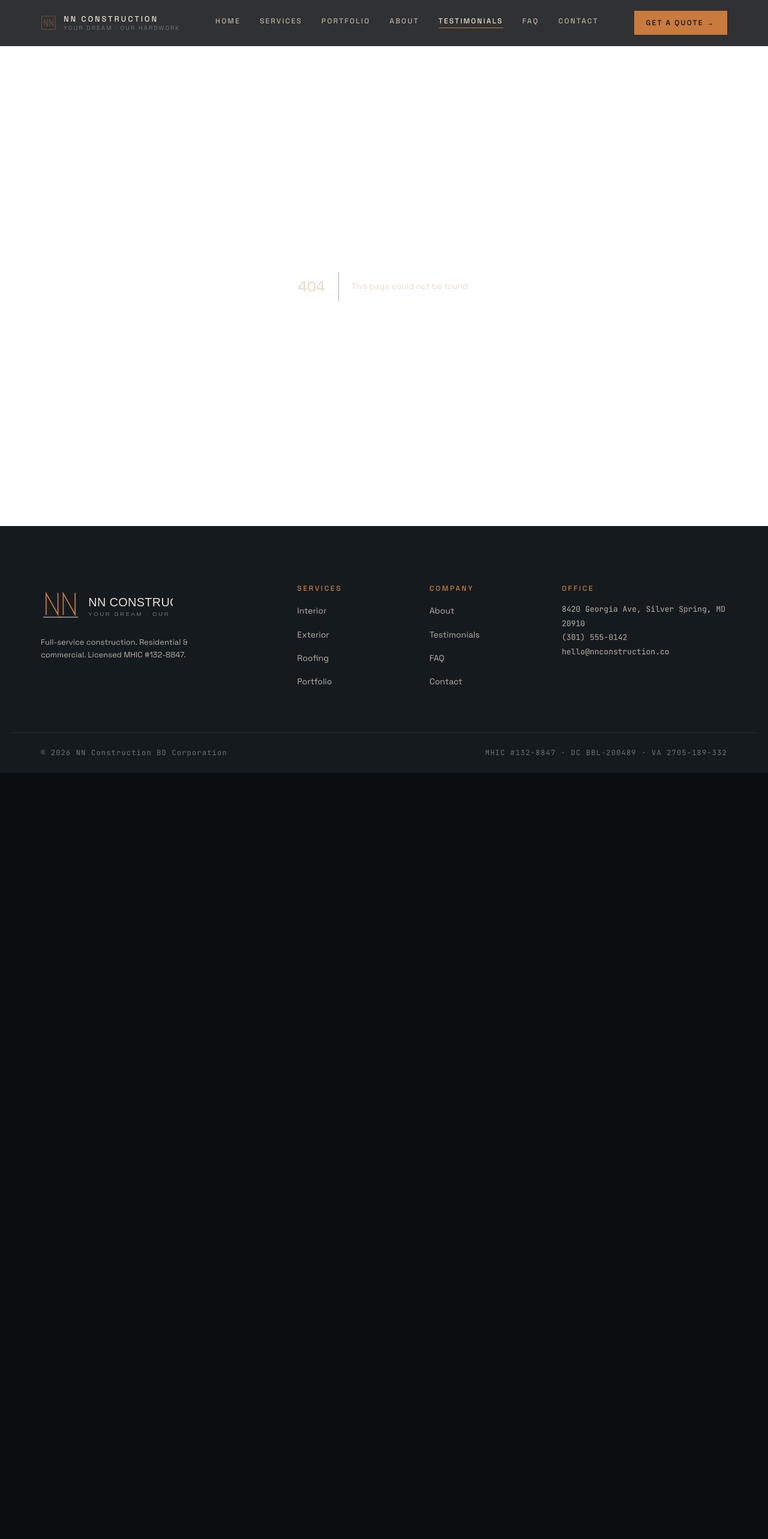
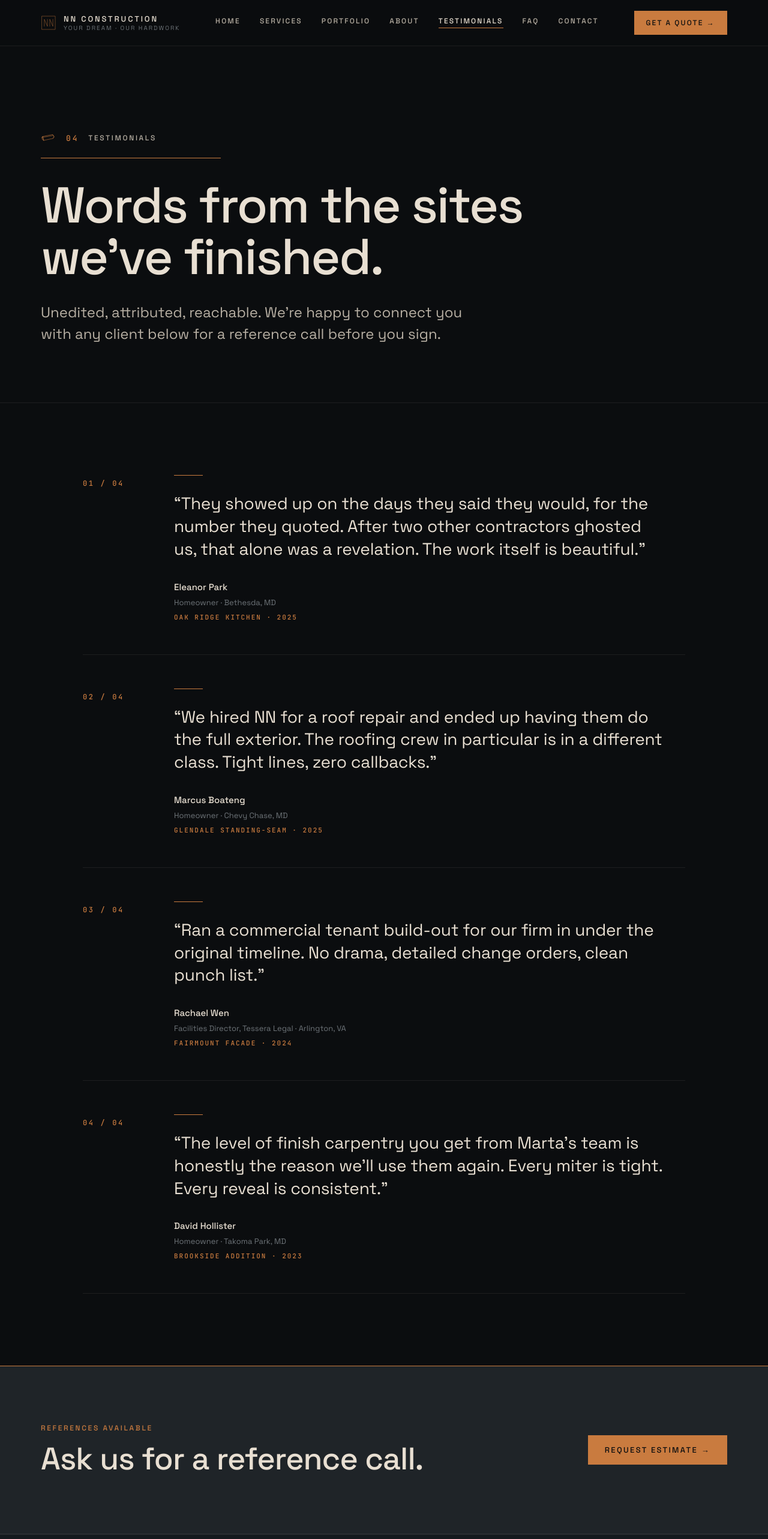
Before and after one commit to Bamyani1/nn-construction-, a Next.js app: page /testimonials in a window 1280 px wide. Before the commit this address had no page. Shown: the top 2566 px of the page at 60% size. Before the commit the page ends 1289 px from the top, so only its background shows below. Built offline with nearby package versions, Linux system fonts and the light colour scheme.

Commit message:
feat(testimonials): client quotes

```diff
--- /dev/null
+++ b/app/testimonials/page.tsx
@@ -0,0 +1,87 @@
+import Link from "next/link";
+import type { Metadata } from "next";
+import { testimonials, projects } from "@/lib/data";
+
+export const metadata: Metadata = {
+  title: "Testimonials · NN Construction",
+  description:
+    "Unedited, attributed client testimonials. Reference calls available before you sign.",
+};
+
+function projectYear(projectName: string): number | null {
+  const match = projects.find((p) => p.name === projectName);
+  return match ? match.year : null;
+}
+
+export default function TestimonialsPage() {
+  const total = testimonials.length;
+
+  return (
+    <>
+      <section className="nn-page-head">
+        <div className="nn-container">
+          <div className="nn-page-eyebrow">
+            {/* eslint-disable-next-line @next/next/no-img-element */}
+            <img src="/assets/icons/pencil.svg" alt="" />
+            <span className="nn-mono">04</span>
+            <span className="nn-label">Testimonials</span>
+          </div>
+          <h1 className="nn-page-title">
+            Words from the sites
+            <br />
+            we&apos;ve finished.
+          </h1>
+          <p className="nn-page-lead">
+            Unedited, attributed, reachable. We&apos;re happy to connect you
+            with any client below for a reference call before you sign.
+          </p>
+        </div>
+      </section>
+
+      <section className="nn-section">
+        <div className="nn-container" style={{ maxWidth: 1100 }}>
+          {testimonials.map((t, idx) => {
+            const year = projectYear(t.project);
+            const n = String(idx + 1).padStart(2, "0");
+            const totalStr = String(total).padStart(2, "0");
+            return (
+              <figure key={t.name} className="nn-testimonial">
+                <div className="nn-testimonial-idx">
+                  {n} / {totalStr}
+                </div>
+                <div>
+                  <div className="nn-testimonial-rule" />
+                  <blockquote className="nn-testimonial-quote">
+                    &ldquo;{t.quote}&rdquo;
+                  </blockquote>
+                  <figcaption className="nn-testimonial-cap">
+                    <div className="nn-testimonial-name">{t.name}</div>
+                    <div className="nn-testimonial-role">
+                      {t.role} · {t.loc}
+                    </div>
+                    <div className="nn-testimonial-proj">
+                      {t.project}
+                      {year ? ` · ${year}` : ""}
+                    </div>
+                  </figcaption>
+                </div>
+              </figure>
+            );
+          })}
+        </div>
+      </section>
+
+      <section className="nn-cta-band">
+        <div className="nn-container nn-cta-inner">
+          <div>
+            <div className="nn-eyebrow">References available</div>
+            <h2 className="nn-cta-title">Ask us for a reference call.</h2>
+          </div>
+          <Link className="nn-btn nn-btn-primary nn-btn-lg" href="/contact">
+            Request estimate →
+          </Link>
+        </div>
+      </section>
+    </>
+  );
+}
```
